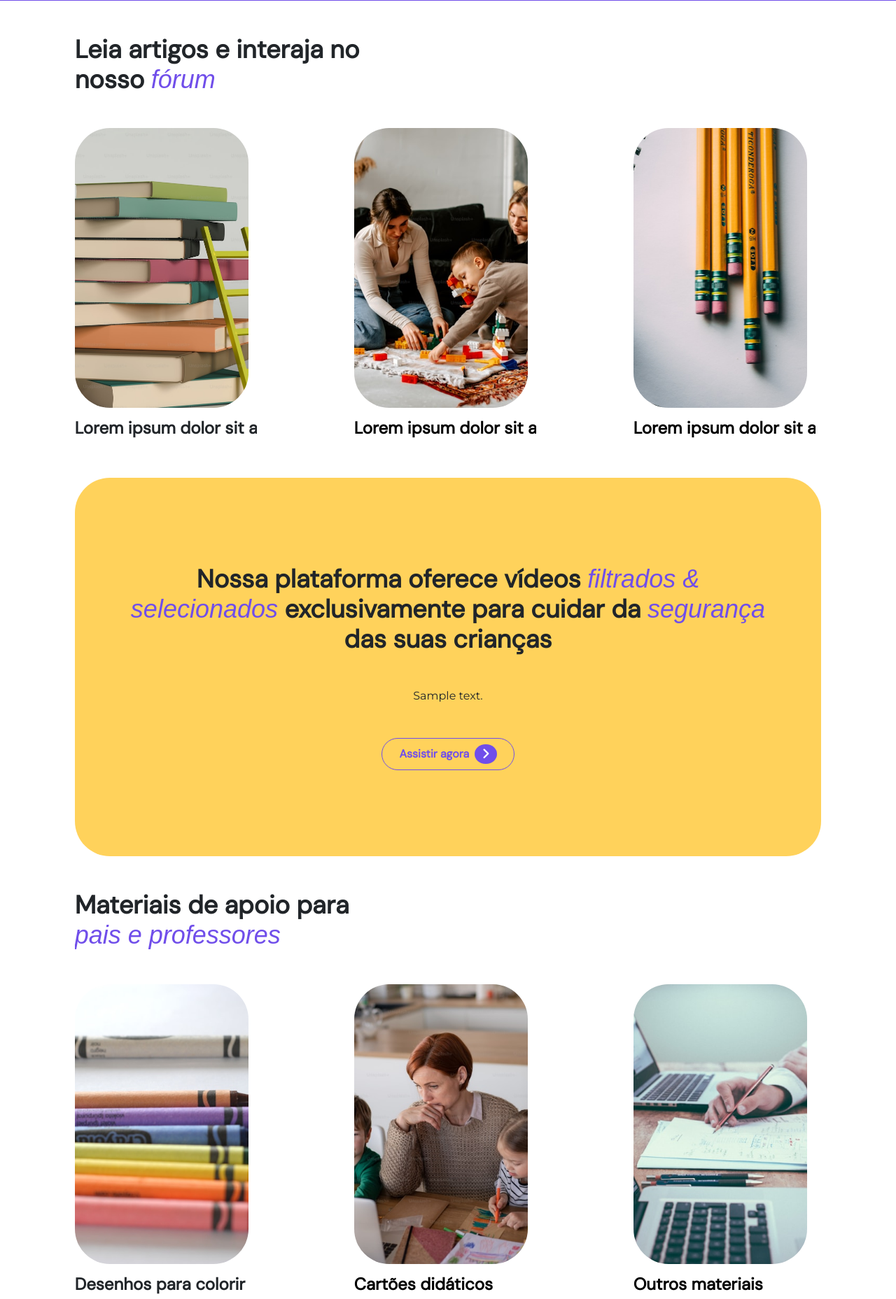
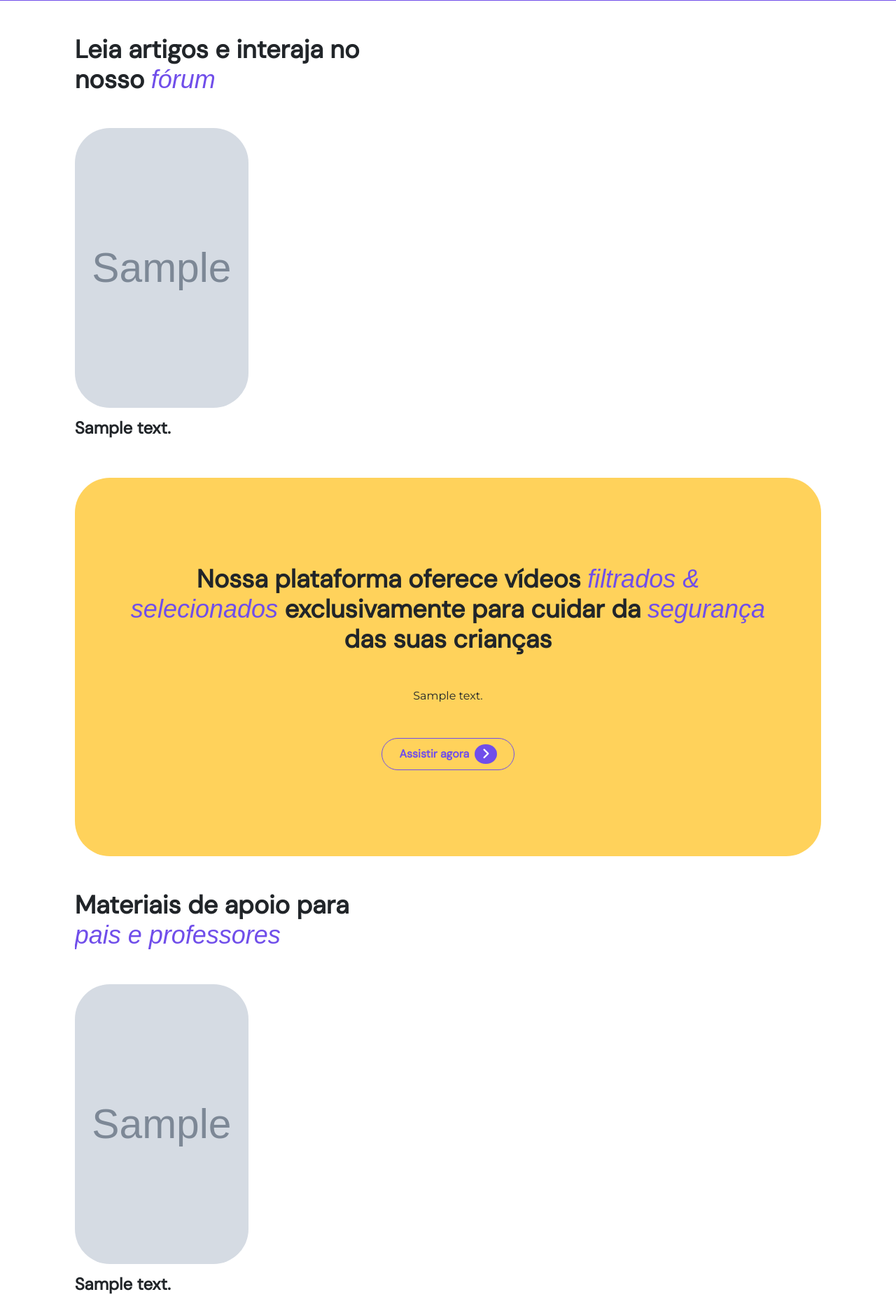
Before and after one commit to rodrigofnobrega/teste-deploy, a Django app: page /home/ in a window 1280 px wide. Shown: the part 1906-3763 px from the top of the page at 70% size. Run offline with Django 5.2, Linux system fonts and the light colour scheme; tables that the repository leaves empty hold one stand-in row (values such as "Sample post"); grey boxes marked "Sample" are stand-in pictures; some libraries are stand-ins or nearby versions; some web fonts are replaced.

Commit message:
feat: finalizar dinamização página home

```diff
--- a/apps/home/models.py
+++ b/apps/home/models.py
@@ -33,3 +33,17 @@ class Button(models.Model):
 
     def __str__(self):
         return f'{self.urls}'
+
+class ForumItens(models.Model):
+    image = models.ImageField(upload_to = 'images/', verbose_name = 'Imagem')
+    description = models.TextField(verbose_name = 'Descrição')
+
+    def __str__(self):
+        return f'{self.description} - {self.image}'
+
+class SupportMaterial(models.Model):
+    image = models.ImageField(upload_to = 'images/', verbose_name = 'Imagem')
+    description = models.TextField(verbose_name = 'Descrição')
+
+    def __str__(self):
+        return f'{self.description} - {self.image}'
--- a/apps/home/views.py
+++ b/apps/home/views.py
@@ -1,6 +1,6 @@
 from django.shortcuts import render, redirect
 from ..footer.utils import getAllContacts, getAllInformations
-from .models import TopDescH, Team, Tool, Button, PlatformDesc
+from .models import TopDescH, Team, Tool, Button, PlatformDesc, ForumItens, SupportMaterial
 
 def redirect_to_home(request):
     return redirect('home')
@@ -8,9 +8,11 @@ def redirect_to_home(request):
 def home(request):
     topDescH = TopDescH.objects.first()
     platFormDesc = PlatformDesc.objects.first()
+    forumItens = ForumItens.objects.all()
     team = Team.objects.all()
     tools = Tool.objects.all()
-    buttons = Button.objects.all()
+    button = Button.objects.first()
+    supportMaterials = SupportMaterial.objects.all()
 
     context = {
         'footerContacts': getAllContacts(),
@@ -19,6 +21,8 @@ def home(request):
         'tools': tools,
         'topDescH': topDescH,
         'platformDesc': platFormDesc,
-        'buttons': buttons,
+        'button': button,
+        'forumItens': forumItens,
+        'supportMaterials': supportMaterials,
     }
     return render(request, 'home.html', context)
--- a/core/templates/home.html
+++ b/core/templates/home.html
@@ -17,12 +17,10 @@
             {{ topDescH }}
         </p>
 
-    {% for btn in buttons %}
         <div class="btn px-3 py-2 mb-5 mx-auto col-md-2 col-lg-1 col-6 animate__animated animate__fadeInUp animate__delay-2s">
-            <a href="{{ btn.urls }}"> Saber mais </a>
+            <a href="{{ button.urls }}"> Saber mais </a>
             <i class="fas fa-angle-right ms-2"></i>
         </div>
-    {% endfor %}
 
     </section>
 
@@ -80,20 +78,14 @@
         </h2>
 
         <div id="forum-items" class="row justify-content-between">
+            {% for fi in forumItens %}
             <div class="forum-item col-md-3">
-                <img src="{% static 'imgs/home/forum/books.jpeg' %}" class="box img-fluid col-12">
-                <h4 class="text-dark text-justify">Lorem ipsum dolor sit amet, consectetur</h4>
+                <a href= "{% url 'forum' %}">
+                    <img src="{{ fi.image.url }}" class="box img-fluid col-12">
+                    <h4 class="text-dark text-justify">{{ fi.description }}</h4>
+                </a>
             </div>
-
-            <div class="forum-item col-md-3">
-                <img src="{% static 'imgs/home/forum/family.jpeg' %}" class="box img-fluid col-12">
-                <h4>Lorem ipsum dolor sit amet, consectetur</h4>
-            </div>
-
-            <div class="forum-item col-md-3">
-                <img src="{% static 'imgs/home/forum/pencils.jpeg' %}" class="box img-fluid col-12">
-                <h4>Lorem ipsum dolor sit amet, consectetur</h4>
-            </div>
+            {% endfor %}
         </div>
     </section>
 
@@ -108,10 +100,12 @@
             {{ platformDesc }}
         </p>
 
-        <div class="btn px-4 py-2 mb-5 fw-bold">
-            <a href= "{% url 'videos' %}" class="primary-color"> Assistir agora </a>
-            <i class="fas fa-angle-right ms-2"></i>
-        </div>
+        <a href= "{% url 'videos' %}" class="primary-color">
+            <div class="btn px-4 py-2 mb-5 fw-bold">
+                <span class="primary-color">Assistir agora</span>
+                <i class="fas fa-angle-right ms-2"></i>
+            </div>
+        </a>
     </section>
 
     <section id="support" class="col-md-10 col-11 mx-auto mb-5 animate__animated animate__fadeInUp">
@@ -121,20 +115,14 @@
         </h2>
 
         <div id="forum-items" class="row justify-content-between overflow-auto">
+            {% for sm in supportMaterials %}
             <div class="forum-item col-md-3">
-                <img src="{% static 'imgs/home/support/coloring.jpeg' %}" class="box img-fluid col-12">
-                <h4 class="text-dark text-justify">Desenhos para colorir</h4>
+                <a href= "{% url 'parents' %}">
+                    <img src="{{ sm.image.url }}" class="box img-fluid col-12">
+                    <h4 class="text-dark text-justify">{{ sm.description }}</h4>
+                </a>
             </div>
-
-            <div class="forum-item col-md-3">
-                <img src="{% static 'imgs/home/support/cards.jpeg' %}" class="box img-fluid col-12">
-                <h4>Cartões didáticos</h4>
-            </div>
-
-            <div class="forum-item col-md-3">
-                <img src="{% static 'imgs/home/support/lorem.jpeg' %}" class="box img-fluid col-12">
-                <h4>Outros materiais</h4>
-            </div>
+            {% endfor %}
         </div>
     </section>
 </div>
```
Also changed, not shown: apps/home/admin.py (+9 -1 lines), apps/home/migrations/0007_forumitens.py (added), apps/home/migrations/0008_supportmaterial.py (added).
